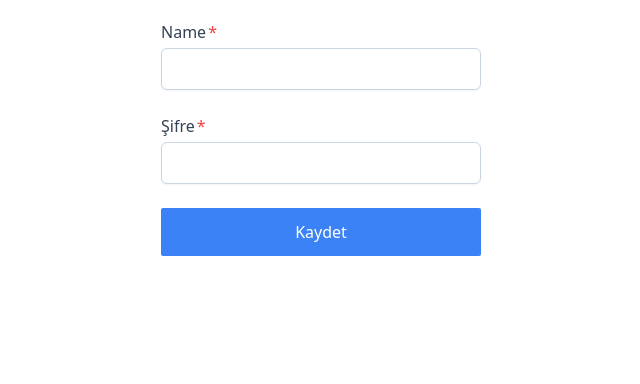
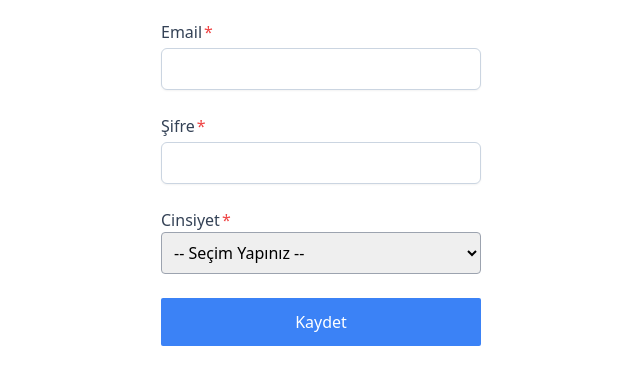
Before and after one commit to ufukucar/react-formik-custom-input, a React (Create React App) app: page / in a window 1280 px wide. Shown: the top 384 px of the page, without its empty margins (319-959 px from the left). Built offline with nearby package versions, Linux system fonts and the light colour scheme.

Commit message:
=input ve select yapildi

```diff
--- a/src/App.js
+++ b/src/App.js
@@ -1,10 +1,10 @@
 import './App.css'
-import Form from './pages/Form'
+import MainForm from './pages/MainForm'
 
 function App() {
   return (
     <div className="App">
-      <Form />
+      <MainForm />
     </div>
   )
 }
--- a/src/components/Button.jsx
+++ b/src/components/Button.jsx
@@ -4,7 +4,9 @@ import { Formik } from 'formik'
 const Button = ({ labelName, name, type, ...rest }) => {
   return (
     <>
-      <button className="defaultBtn mb-3">Kaydet</button>
+      <button type={type} className="defaultBtn mb-3 w-6/12">
+        Kaydet
+      </button>
     </>
   )
 }
--- /dev/null
+++ b/src/components/ErrorMessage.jsx
@@ -0,0 +1,11 @@
+import React from 'react'
+
+const ErrorMessage = ({ error }) => {
+  return (
+    <p className="text-red-500 text-xs font-serif mt-2 mb-1 text-left ">
+      {error}
+    </p>
+  )
+}
+
+export default ErrorMessage
--- a/src/components/Input.jsx
+++ b/src/components/Input.jsx
@@ -1,12 +1,18 @@
-import React from 'react'
-import { Formik } from 'formik'
+import { useField } from 'formik'
+import ErrorMessage from './ErrorMessage'
 
-const Input = ({ labelName, name, type, ...rest }) => {
+const Input = ({ label, ...props }) => {
+  const [field, meta, helpers] = useField(props)
+
   return (
     <>
-      <label className="block w-6/12 mb-6">
-        <span className="defaultSpan">{labelName}</span>
-        <input type={type} name={name} {...rest} className="defaultInput " />
+      <label className="formLabel">
+        <span className="defaultSpan">{label}</span>
+        <input {...field} {...props} className="defaultInput " />
+
+        {meta.touched && meta.error ? (
+          <ErrorMessage error={meta.error} />
+        ) : null}
       </label>
     </>
   )
--- /dev/null
+++ b/src/components/Select.jsx
@@ -0,0 +1,24 @@
+import { useField } from 'formik'
+import ErrorMessage from './ErrorMessage'
+
+const Select = ({ label, ...props }) => {
+  const [field, meta, helpers] = useField(props)
+
+  console.log('asdf')
+
+  return (
+    <>
+      <label className="formLabel">
+        <span className="defaultSpan">{label}</span>
+        <select {...field} name={props.name} className="defaultSelect ">
+          <option value="">-- Seçim Yapınız --</option>
+          <option value="1">1</option>
+          <option value="2">2</option>
+        </select>
+        {meta.error ? <ErrorMessage error={meta.error} /> : null}
+      </label>
+    </>
+  )
+}
+
+export default Select
--- a/src/index.css
+++ b/src/index.css
@@ -7,7 +7,7 @@
 @layer components {
   .defaultBtn {
       @apply bg-blue-500 focus:bg-blue-600
-      hover:bg-blue-600 text-white p-3 rounded-sm block w-6/12 transition-colors duration-100 ease-in-out;
+      hover:bg-blue-600 text-white p-3 rounded-sm block w-6/12 transition-colors duration-100 ease-in-out w-full
     }
 
     .defaultInput {
@@ -16,10 +16,18 @@
     }
 
     .defaultForm {
-      @apply block w-full flex justify-center  mt-5 w-6/12 mx-auto flex-col items-center overflow-hidden
+      @apply block flex justify-center  mt-5 w-6/12 mx-auto flex-col items-center overflow-hidden
     }
 
     .defaultSpan {
       @apply after:content-['*'] text-left after:ml-0.5 after:text-red-500 block  font-medium text-slate-700
     }
+
+    .formLabel {
+      @apply block w-6/12 mb-6
+    }
+
+    .defaultSelect {
+      @apply w-full border border-gray-400 rounded p-2 focus:outline-none
+    }
 }
--- a/src/pages/Form.jsx
+++ /dev/null
@@ -1,40 +0,0 @@
-import React from 'react'
-
-import { Formik } from 'formik'
-import * as Yup from 'yup'
-
-import Input from '../components/Input'
-import Button from '../components/Button'
-
-const Form = () => {
-  const initialValues = {
-    name: '',
-    password: '',
-  }
-
-  const handleSubmit = (values) => {
-    console.log('values: ', values)
-  }
-
-  const validationSchema = Yup.object().shape({})
-
-  return (
-    <div className="">
-      <Formik
-        initialValues={initialValues}
-        onSubmit={handleSubmit}
-        validationSchema={validationSchema}
-      >
-        <form className="defaultForm">
-          <Input type="text" labelName="Name" name="name" />
-
-          <Input type="password" labelName="Şifre" name="password" />
-
-          <Button />
-        </form>
-      </Formik>
-    </div>
-  )
-}
-
-export default Form
--- /dev/null
+++ b/src/pages/MainForm.jsx
@@ -0,0 +1,47 @@
+import React, { useEffect } from 'react'
+
+import { useFormik, Formik, Form } from 'formik'
+import FormValidation from '../validations/FormValidation'
+
+import Input from '../components/Input'
+import Button from '../components/Button'
+import Select from '../components/Select'
+
+const MainForm = () => {
+  useEffect(() => {
+    //console.log('formik props: ', Formik.props)
+  }, [])
+
+  const initialValues = {
+    email: '',
+    password: '',
+    cinsiyet: '',
+  }
+
+  const handleSubmit = (values, actions) => {
+    console.log(JSON.stringify(values, null, 2))
+  }
+
+  return (
+    <Formik
+      initialValues={initialValues}
+      validationSchema={FormValidation}
+      onSubmit={handleSubmit}
+    >
+      {(props) => (
+        <div className="">
+          <Form className="defaultForm">
+            <Input label="Email" name="email" type="text" />
+            <Input label="Şifre" name="password" type="text" />
+
+            <Select label="Cinsiyet" name="sex" x />
+
+            <Button type="submit" />
+          </Form>
+        </div>
+      )}
+    </Formik>
+  )
+}
+
+export default MainForm
--- /dev/null
+++ b/src/validations/FormValidation.js
@@ -0,0 +1,20 @@
+import * as yup from 'yup'
+
+const FormValidation = yup.object().shape({
+  email: yup.string().required('Email alanı zorunludur.'),
+  // .email('Geçerli bir email adresi giriniz.'),
+  password: yup
+    .string()
+    .required('Şifre alanı zorunludur.')
+    .min(6, 'Şifreniz en az 6 karakterden oluşmalıdır.'),
+  sex: yup
+    .string()
+    .trim()
+    .test(
+      '1-2',
+      'Cinsiyetiniz belirtiniz',
+      (value) => value === '1' || value === '2',
+    ),
+})
+
+export default FormValidation
--- a/tailwind.config.js
+++ b/tailwind.config.js
@@ -4,6 +4,7 @@ module.exports = {
     extend: {},
     fontSize: {
       xxs: '.50rem',
+      xs: '.75rem',
     },
   },
   plugins: [],
```
Also changed, not shown: 1 other file (tests, documents, lock files or other folders).
